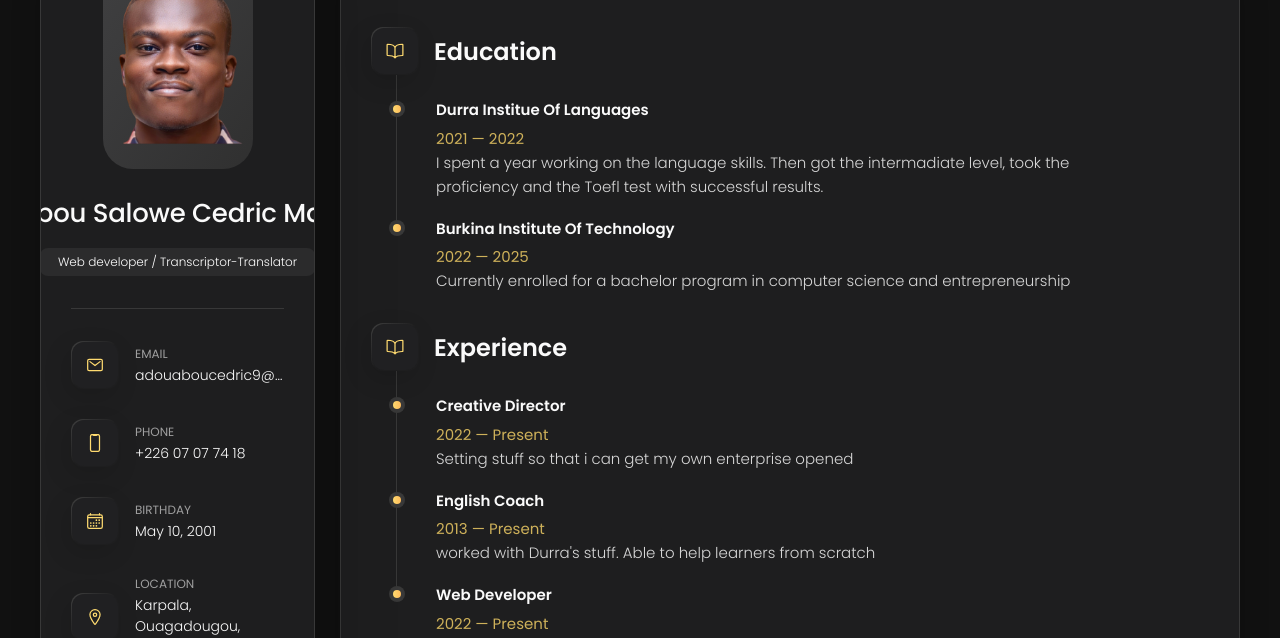
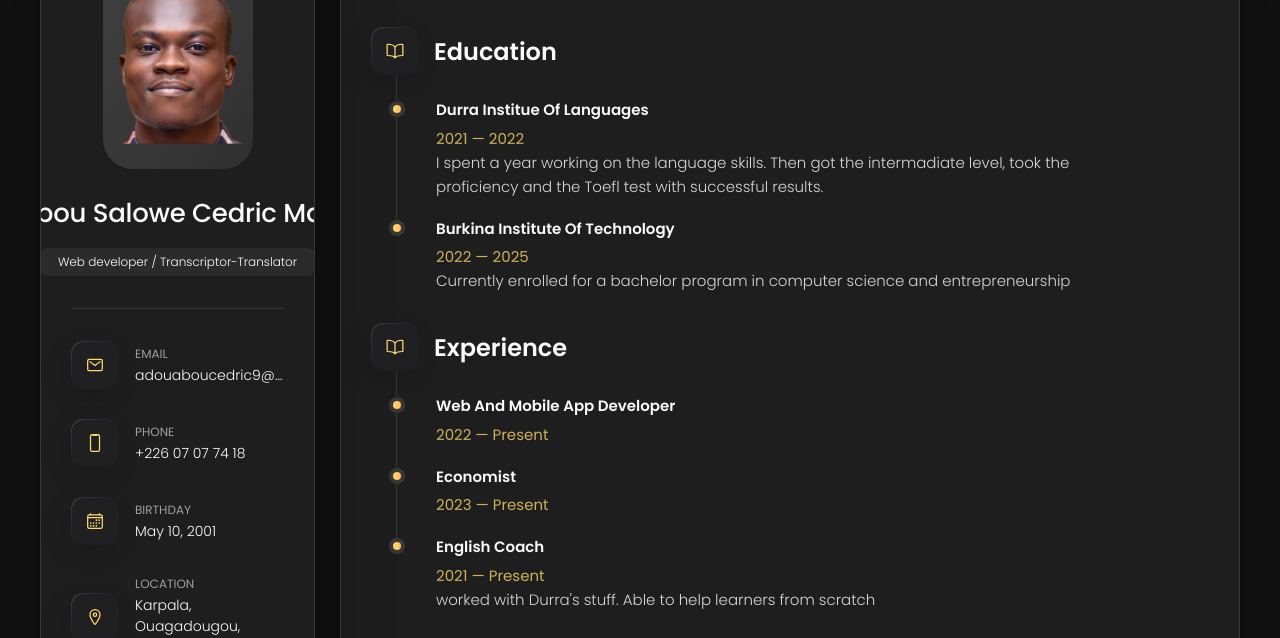
Before and after one commit to Salowe1/portofolio, a plain HTML site: page index.html in a window 1280 px wide. Both pictures are taken after a click on the button "Resume". Shown: the part 162-800 px from the top of the page. Drawn offline with nearby package versions, Linux system fonts and the light colour scheme.

Commit message:
Update index.html

```diff
--- a/index.html
+++ b/index.html
@@ -436,12 +436,24 @@
 
             <li class="timeline-item">
 
-              <h4 class="h4 timeline-item-title">Creative director</h4>
+              <h4 class="h4 timeline-item-title">Web and mobile app developer</h4>
 
               <span>2022 — Present</span>
 
               <p class="timeline-text">
-               Setting stuff so that i can get my own enterprise opened
+
+              </p>
+
+            </li>
+
+            <li class="timeline-item">
+
+              <h4 class="h4 timeline-item-title">Economist</h4>
+
+              <span>2023 — Present</span>
+
+              <p class="timeline-text">
+
               </p>
 
             </li>
@@ -450,22 +462,10 @@
 
               <h4 class="h4 timeline-item-title">English coach</h4>
 
-              <span>2013 — Present</span>
+              <span>2021 — Present</span>
 
               <p class="timeline-text">
-                worked with Durra's stuff. Able to help learners from scratch
-              </p>
-
-            </li>
-
-            <li class="timeline-item">
-
-              <h4 class="h4 timeline-item-title">Web developer</h4>
-
-              <span>2022 — Present</span>
-
-              <p class="timeline-text">
-
+               worked with Durra's stuff. Able to help learners from scratch
               </p>
 
             </li>
```
